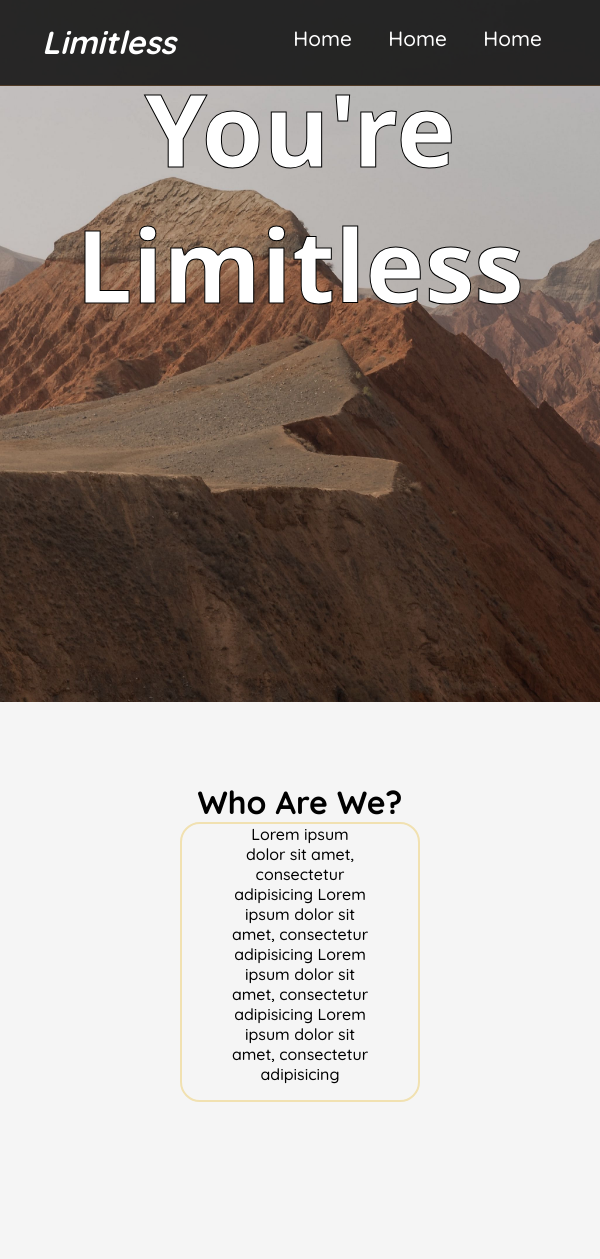
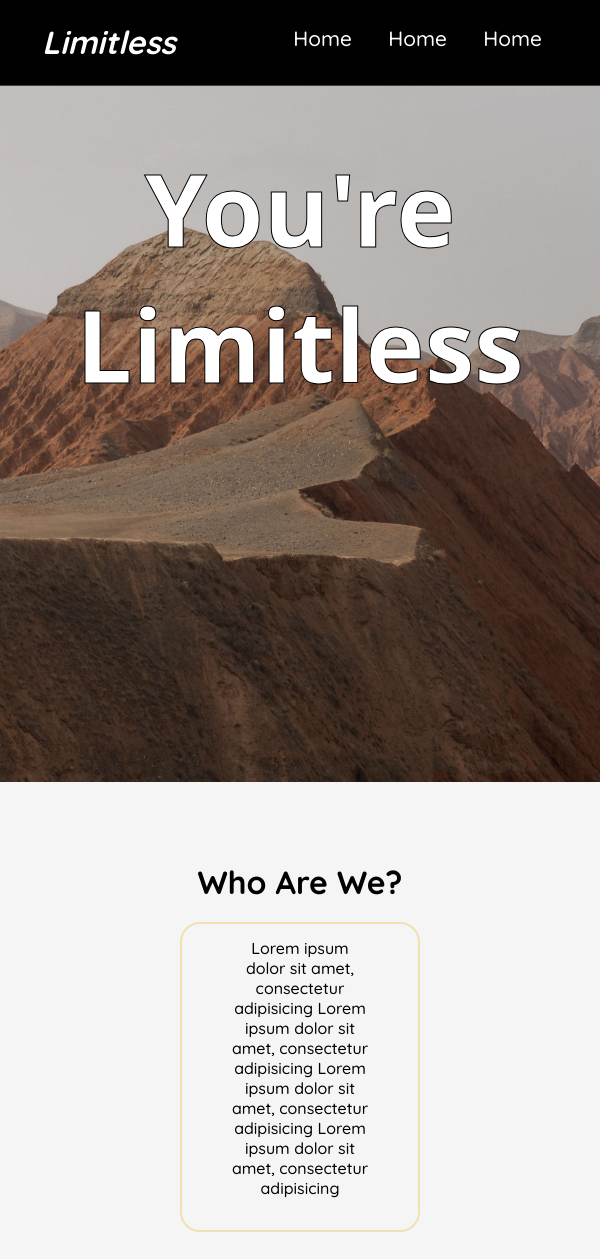
Before and after one commit to stevanadrien/paradox-udayana, a plain HTML site: page index.html in a window 600 px wide. Shown: the top 1259 px of the page. Drawn offline with nearby package versions, Linux system fonts and the light colour scheme; a script that the page names is missing.

Commit message:
Card, Nav, Slogan FIX

```diff
--- a/card.css
+++ b/card.css
@@ -2,11 +2,9 @@
   border-radius: 20px;
   background: #f5f5f5;
   position: relative;
-  display: flex;
   width: 40%;
-  padding-bottom: 1rem;
-  padding-right: 3rem;
-  padding-left: 3rem;
+  padding-top: 0.9rem;
+  padding-bottom: 2rem;
   border: 2px solid #f1e1b1;
   transition: 0.5s ease-out;
   overflow: visible;
--- a/index.css
+++ b/index.css
@@ -12,6 +12,10 @@ body {
     width: 100px;
     height: 100px;
   }
+  .card {
+    padding-right: 0px;
+    padding-left: 0px;
+  }
 }
 @media only screen and (min-width: 600px) {
   .slogan {
@@ -20,6 +24,10 @@ body {
   .home-image {
     width: 200px;
     height: 200px;
+  }
+  .card {
+    padding-right: 3rem;
+    padding-left: 3rem;
   }
 }
 
@@ -41,6 +49,7 @@ body {
 .home-top {
   padding-bottom: 370px;
   width: 100%;
+  margin-top: 40px;
   background-image: url(brown.jpg);
   background-size: cover;
   display: block;
@@ -95,11 +104,15 @@ body {
   font-size: 30px;
   flex-shrink: 3;
 }
+.who-title {
+  margin-bottom: 20px;
+}
 .who-text {
   margin-right: 10rem;
   margin-left: 10rem;
 }
 .slogan {
+  margin-top: 40px;
   font-family: "Open Sans", sans-serif;
   color: rgb(255, 255, 255);
   -webkit-text-stroke-width: 1px;
@@ -126,7 +139,7 @@ body {
   justify-content: space-between;
   align-items: center;
   padding: 1.4rem 7%;
-  background-color: rgba(1, 1, 1, 0.8);
+  background-color: rgb(1, 1, 1);
   border-bottom: 1px solid #513c28;
   position: fixed;
   top: 0;
```
